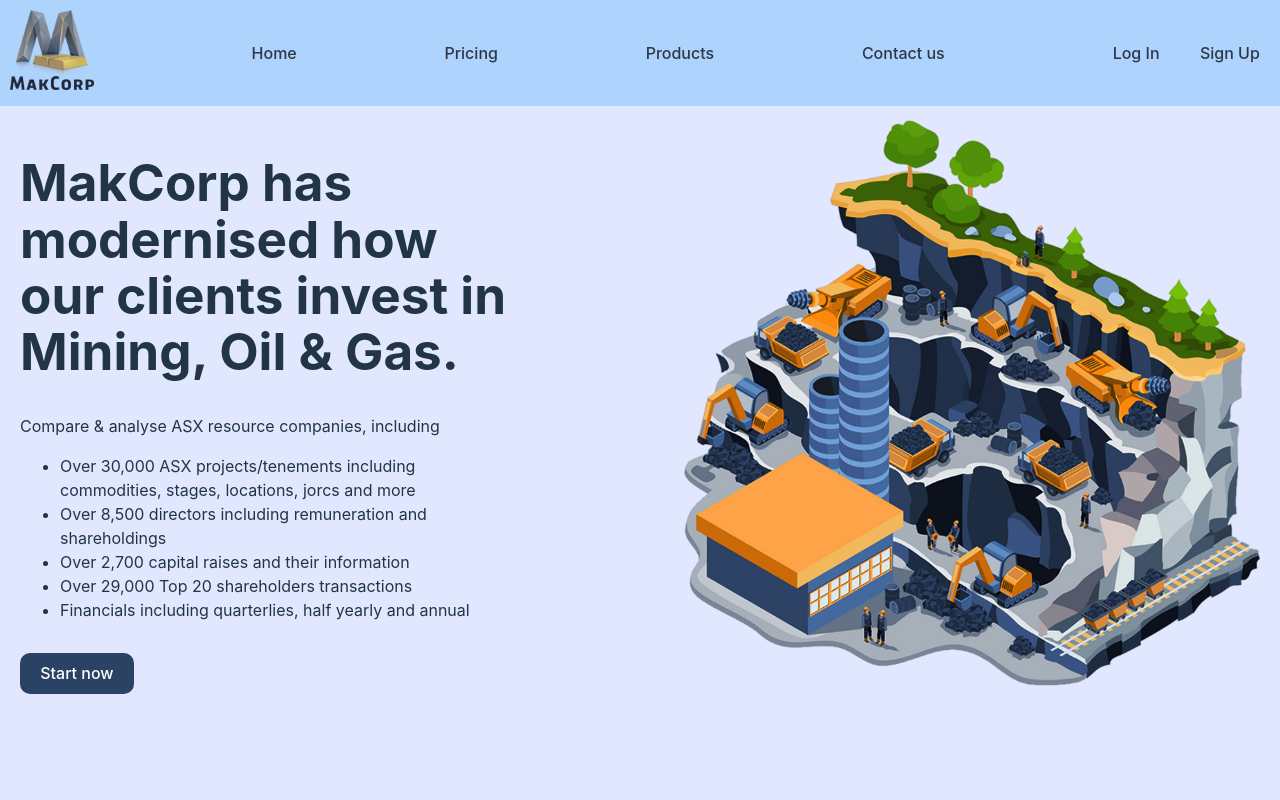
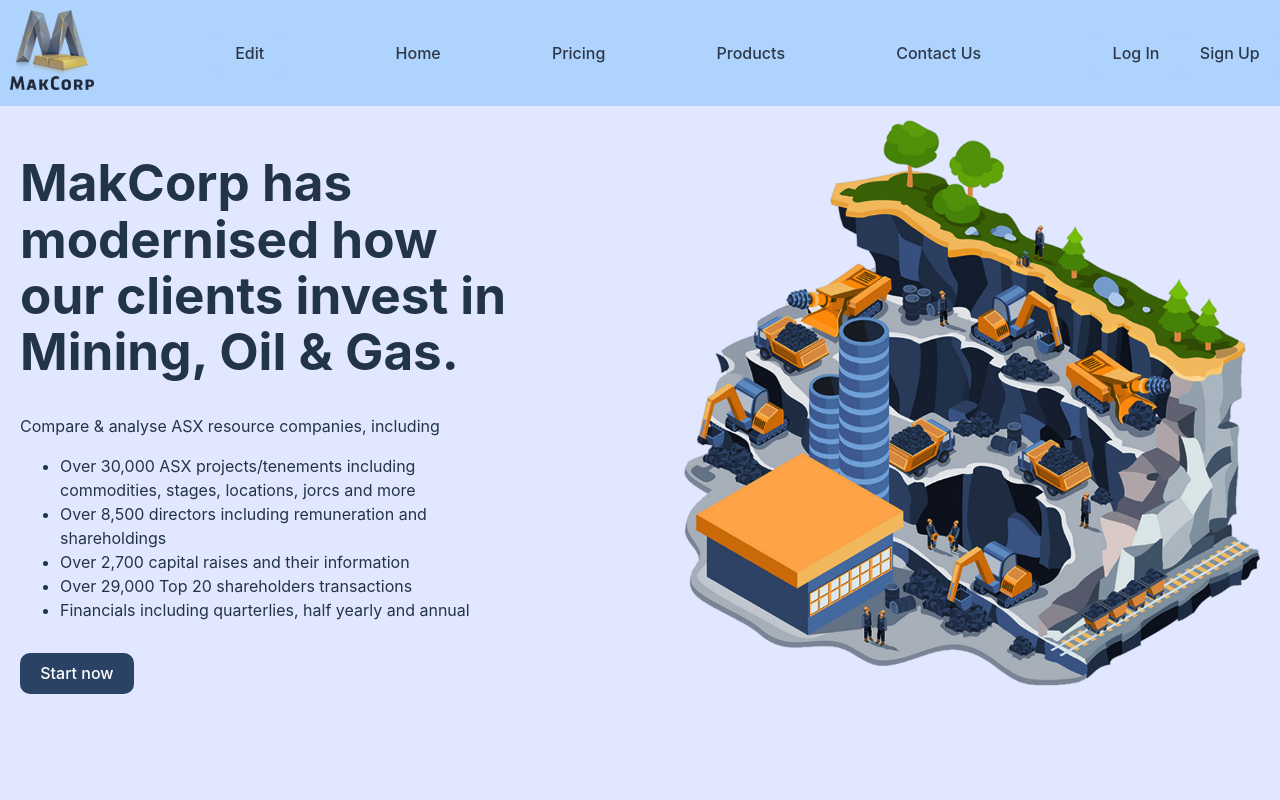
Before and after one commit to jayshah41/Puzzled, a React (Vite) app: page / in a window 1280 px wide. Shown: the top 800 px of the page. Built offline with nearby package versions, Linux system fonts and the light colour scheme; no server answers.

Commit message:
Implement editable navigation links feature in Navbar component for admin users (needs improvement)

```diff
--- a/src/components/Navbar.jsx
+++ b/src/components/Navbar.jsx
@@ -8,6 +8,32 @@ import Login from './Login';
 
 const Navbar = () => {
   const navigate = useNavigate();
+
+  const [isEditing, setIsEditing] = useState(false);
+  const [showAddLinkModal, setShowAddLinkModal] = useState(false);
+
+  const [content, setContent] = useState([
+    { text: "Home", link: "/" },
+    { text: "Pricing", link: "/pricing" },
+    { text: "Products", link: "/products" },
+    { text: "Contact Us", link: "/contact-us" }
+  ]);
+
+  const [newLinkText, setNewLinkText] = useState("");
+  const [newLinkUrl, setNewLinkUrl] = useState("");
+
+  const links = content.map((e, index) => (
+    <div key={index} className="link-item">
+      <Link to={e.link}>{e.text}</Link>
+      {isEditing && (
+        <div>
+          <button onClick={() => handleRemoveLink(index)} className="remove-link-btn">
+            Remove
+          </button>
+        </div>
+      )}
+    </div>
+  ));
 
   const [showingLogin, setShowingLogin] = useState(false);
   const [showingSignup, setShowingSignup] = useState(false);
@@ -25,10 +51,10 @@ const Navbar = () => {
       setIsLoggedIn(!!token);
     };
 
-    window.addEventListener('storage', handleStorageChange);
+    window.addEventListener("storage", handleStorageChange);
 
     return () => {
-      window.removeEventListener('storage', handleStorageChange);
+      window.removeEventListener("storage", handleStorageChange);
     };
   }, []);
 
@@ -39,19 +65,52 @@ const Navbar = () => {
     navigate("/account");
   };
 
+  const handleAddLink = () => {
+    if (newLinkText && newLinkUrl) {
+      setContent([...content, { text: newLinkText, link: newLinkUrl }]);
+      setNewLinkText("");
+      setNewLinkUrl("");
+      setShowAddLinkModal(false);
+    }
+  };
+
+  const handleRemoveLink = (index) => {
+    setContent(content.filter((_, i) => i !== index));
+  };
+
+  const openAddLinkModal = () => {
+    setShowAddLinkModal(true);
+  };
+
+  const closeAddLinkModal = () => {
+    setShowAddLinkModal(false);
+    setNewLinkText("");
+    setNewLinkUrl("");
+  };
+
   return (
     <nav className="navbar sticky">
       <div className="navbar-container">
         <div className="flex items-center">
-          <Link to="/"><img src={makcorpLogoWithText} alt="MakCorp Logo" height="80px" style={{ padding: '10px' }} /></Link>
+          <Link to="/">
+            <img
+              src={makcorpLogoWithText}
+              alt="MakCorp Logo"
+              height="80px"
+              style={{ padding: "10px" }}
+            />
+          </Link>
         </div>
-
-        <Link to="/">Home</Link>
-        <Link to="/pricing">Pricing</Link>
-        <Link to="/products">Products</Link>
-        <Link to="/contact-us">Contact us</Link>
-        {isLoggedIn ?
-
+        <button onClick={() => setIsEditing(!isEditing)}>
+          {isEditing ? "Stop Editing" : "Edit"}
+        </button>
+        {links}
+        {isEditing && (
+          <button onClick={openAddLinkModal} className="add-link-btn">
+            Add Link
+          </button>
+        )}
+        {isLoggedIn ? (
           <div className="dropdown">
             <button
               className="dropbtn"
@@ -72,13 +131,27 @@ const Navbar = () => {
               </div>
             )}
           </div>
-        : null}
+        ) : null}
 
         <div>
           {!isLoggedIn ? (
             <>
-              <button onClick={() => {setShowingLogin(true); setShowingSignup(false);}}>Log In</button>
-              <button onClick={() => {setShowingSignup(true); setShowingLogin(true);}}>Sign Up</button>
+              <button
+                onClick={() => {
+                  setShowingLogin(true);
+                  setShowingSignup(false);
+                }}
+              >
+                Log In
+              </button>
+              <button
+                onClick={() => {
+                  setShowingSignup(true);
+                  setShowingLogin(true);
+                }}
+              >
+                Sign Up
+              </button>
             </>
           ) : (
             <Link to="/account">
@@ -90,7 +163,49 @@ const Navbar = () => {
         </div>
       </div>
 
-      {showingLogin && <Login onClose={() => setShowingLogin(false)} loginButton={!showingSignup} onLoginSuccess={handleLoginSuccess} />}
+      {showingLogin && (
+        <Login
+          onClose={() => setShowingLogin(false)}
+          loginButton={!showingSignup}
+          onLoginSuccess={handleLoginSuccess}
+        />
+      )}
+
+      {showAddLinkModal && (
+        <div className="modal-overlay">
+          <div className="modal-content">
+            <h3>Add New Navigation Link</h3>
+            <div className="form-group">
+              <label htmlFor="linkText">Link Text:</label>
+              <input
+                type="text"
+                id="linkText"
+                placeholder="e.g. About Us"
+                value={newLinkText}
+                onChange={(e) => setNewLinkText(e.target.value)}
+              />
+            </div>
+            <div className="form-group">
+              <label htmlFor="linkUrl">Link URL:</label>
+              <input
+                type="text"
+                id="linkUrl"
+                placeholder="e.g. /about-us"
+                value={newLinkUrl}
+                onChange={(e) => setNewLinkUrl(e.target.value)}
+              />
+            </div>
+            <div className="modal-buttons">
+              <button onClick={handleAddLink} className="add-btn">
+                Add
+              </button>
+              <button onClick={closeAddLinkModal} className="cancel-btn">
+                Cancel
+              </button>
+            </div>
+          </div>
+        </div>
+      )}
     </nav>
   );
 };
```
Lines whose indentation alone changed are shown as unchanged.
